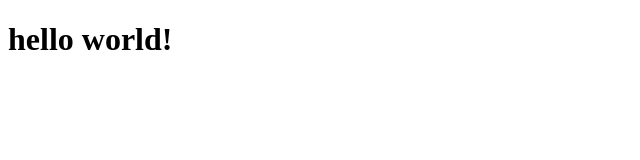
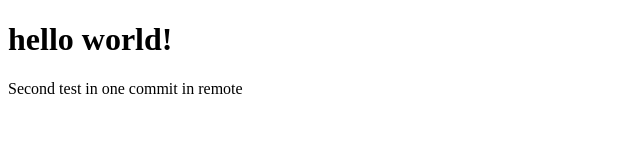
Before and after one commit to quendp/lessons, a plain HTML site: page SampleFileToBePulled.html in a window 1280 px wide. Shown: the whole page, without its empty margins (0-640 px from the left). Drawn offline with Linux system fonts and the light colour scheme.

Commit message:
Update SampleFileToBePulled.html

```diff
--- a/SampleFileToBePulled.html
+++ b/SampleFileToBePulled.html
@@ -10,5 +10,8 @@
     <h1>
         hello world!
     </h1>
+    <p>
+Second test in one commit in remote
+    </p>
 </body>
 </html>
```
